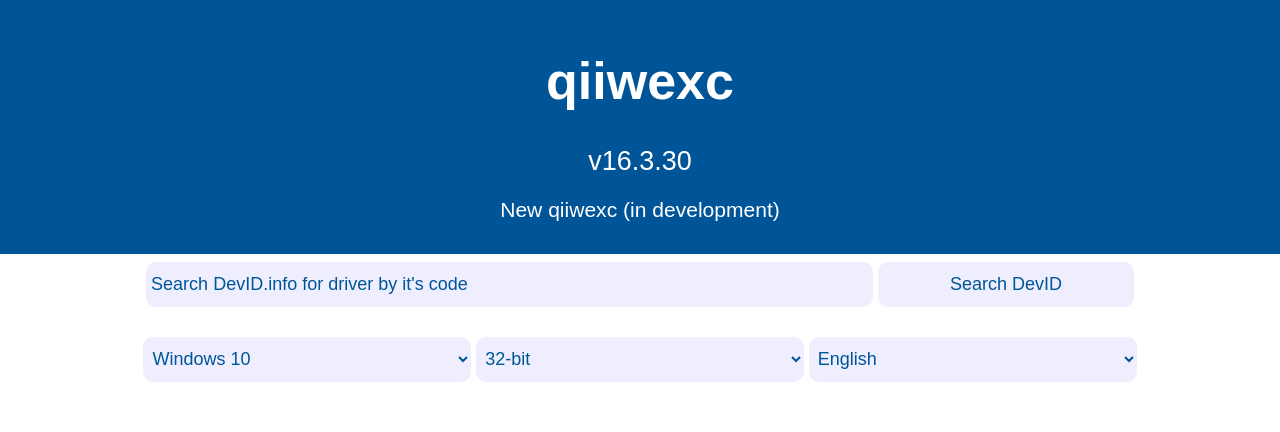
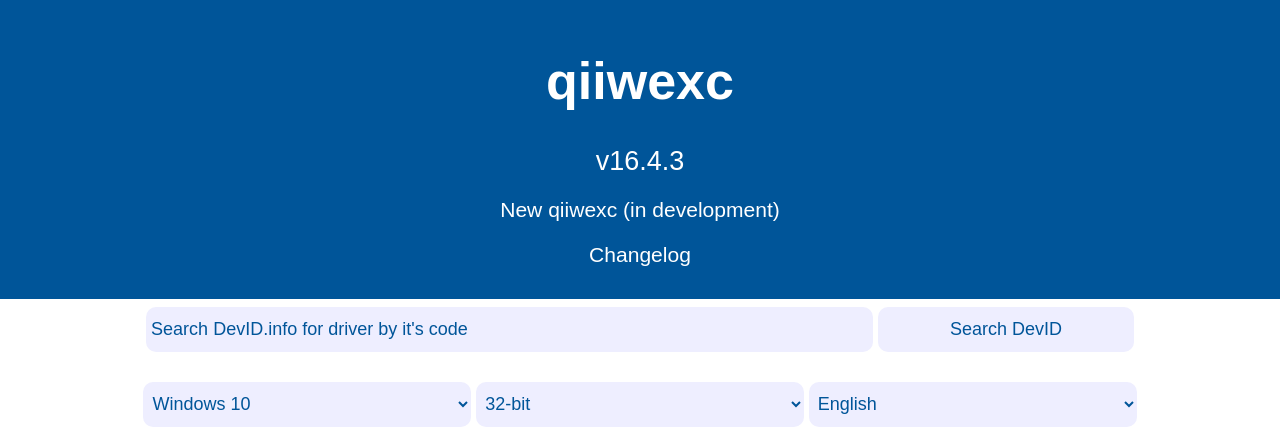
Before and after one commit to AngusPasc/qiiwexc.github.io, a plain HTML site: page index.html in a window 1280 px wide. Shown: the top 432 px of the page. Drawn offline with nearby package versions, Linux system fonts and the light colour scheme; a script that the page names is missing.

Commit message:
v16.4.3 - Add changelog

```diff
--- a/index.html
+++ b/index.html
@@ -1,6 +1,6 @@
 <!DOCTYPE html>
 <html lang=en>
-<title>qiiwexc v16.3.30</title>
+<title>qiiwexc v16.4.3</title>
 
 <meta charset=utf-8>
 <meta name=title content="qiiwexc">
@@ -20,8 +20,9 @@
 
 <div class=header>
   <h1>qiiwexc</h1>
-  <h2>v16.3.30</h2>
+  <h2>v16.4.3</h2>
   <h3><a href=downloads/qiiwexc.exe>New qiiwexc (in development)</a></h3>
+  <h3><a href=http://github.com/qiiwexc/qiiwexc.github.io/releases>Changelog</a></h3>
 </div>
 
 <div class=content>
```
Also changed, not shown: 2 other files.
